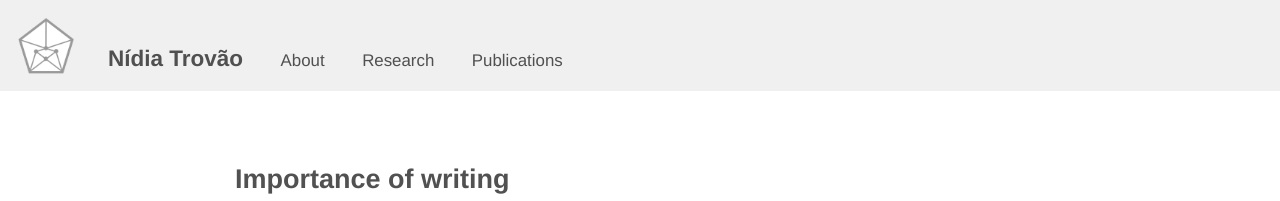
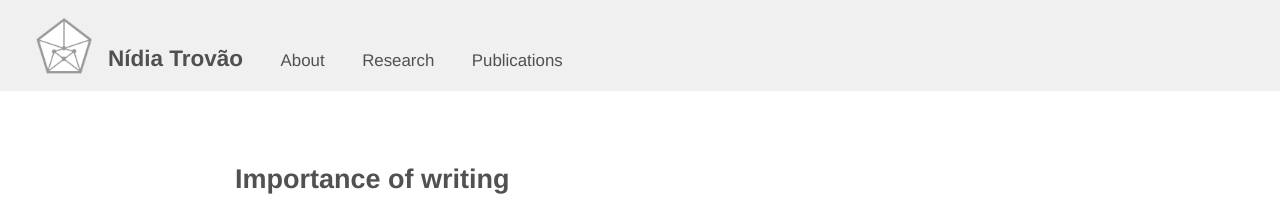
Before and after one commit to nidiatrovao/nidiatrovao.github.io, a Jekyll site: the page built from index.html, in a window 1280 px wide. Shown: the top 201 px of the page. Built offline with Jekyll 4.4.1, drawn with Linux system fonts in a browser that asks for light colours; the list of posts is cut into pages by our own code.

Commit message:
logo fix

```diff
--- a/_layouts/default.html
+++ b/_layouts/default.html
@@ -5,7 +5,7 @@
 
   <body>
 	  <header class="masthead" style="padding-top:0;margin-left:auto;margin-right:auto">
-        <h3 class="masthead-title" style="background-color:#F0F0F0;background-image: url('/public/apple-touch-icon-precomposed.png');background-size:56px 56px;background-repeat:no-repeat;background-position:1rem 1rem;padding-top:2.5rem;max-width:100%;padding-bottom:1rem;padding-left:6rem;padding-right:6rem;margin-left:auto;margin-right:auto">
+        <h3 class="masthead-title" style="background-color:#F0F0F0;background-image: url('/public/apple-touch-icon-precomposed.png');background-size:56px 56px;background-repeat:no-repeat;background-position:2rem 1rem;padding-top:2.5rem;max-width:100%;padding-bottom:1rem;padding-left:6rem;padding-right:6rem;margin-left:auto;margin-right:auto">
           <a href="{{ site.baseurl }}/" title="Home">{{ site.title }}</a>
 			{% for page in site.pages_list %}
 				&nbsp;&nbsp;&nbsp;&nbsp;
```
